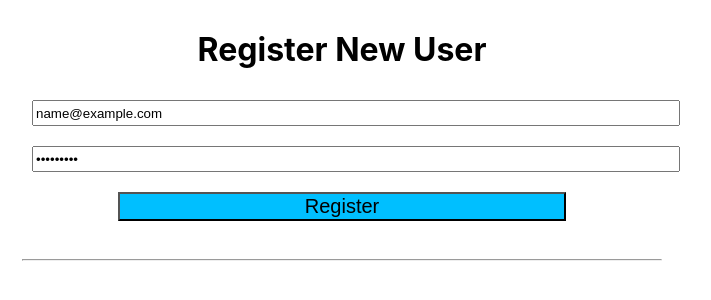
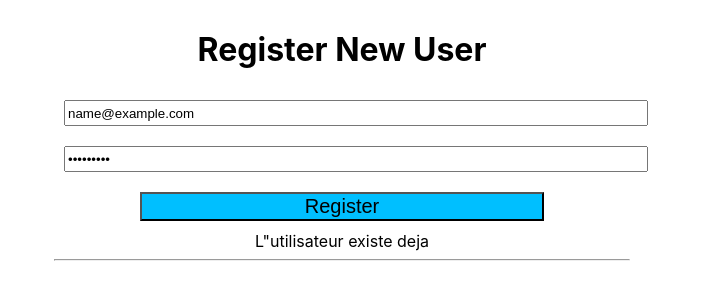
Before and after one commit to vale75020/book-store, a React (Create React App) app in the folder client/: page /register in a window 1280 px wide. Both pictures are taken after typing "name@example.com", "Sample123" into the empty fields and a click on the button "Register". Shown: the top 300 px of the page, without its empty margins (298-1009 px from the left). Built offline with nearby package versions, Linux system fonts and the light colour scheme; no server answers.

Commit message:
navbar component

```diff
--- a/client/src/App.css
+++ b/client/src/App.css
@@ -1,7 +1,9 @@
-.App {
+.App, .container {
   display: flex;
   flex-wrap: wrap;
-  justify-content: space-between
+  justify-content: space-between;
+  width: 90%;
+  margin: 0 auto;
 }
 
 
@@ -28,3 +30,9 @@
 .wrapper {
   width: 100%;
 }
+
+.navbar {
+  height: 200px;
+  width: 100%;
+  background-color: "black";
+}
--- a/client/src/App.js
+++ b/client/src/App.js
@@ -2,6 +2,7 @@ import React from 'react';
 import Books from './components/Books';
 import Login from './components/Login';
 import Register from './components/Register'
+//import Navbar from './components/Navbar'
 
 import { BrowserRouter as Router, Route } from "react-router-dom";
 
@@ -9,15 +10,16 @@ import './App.css';
 
 function App() {
   return (
+    <div>
+    {/* <Navbar /> */}
     <Router>
-
     <div className="App">
       <Route exact path="/" component={Books} />
       <Route  path="/login" component={Login} />
       <Route  path="/register" component={Register} />
     </div>
-
     </Router>
+    </div>
   );
 }
 
--- a/client/src/components/Books.js
+++ b/client/src/components/Books.js
@@ -27,21 +27,27 @@ export default class Books extends Component {
 
     const bookList = this.state.books.map(book => {
       return (
-        <div
-          key={book.id}
-          style={{ padding: "20px"}}
-        >
-          <h1>Title: {book.title}</h1>
-          <h2>Author: {book.author}</h2>
+        <div key={book.id} style={{ padding: "20px", textAlign: "center" }}>
+          <h2>{book.title}</h2>
+          <h3>Author: {book.author}</h3>
           <img
             src={book.imageUrl}
-            style={{ width: "300px", heigth: "400px" }}
+            style={{ width: "225px", heigth: "300px" }}
             alt="book-img"
           />
           <p>Price: </p>
         </div>
       );
     });
-    return <div>{bookList}</div>;
+    return (
+      <div>
+        <h1
+          style={{ textAlign: "center", padding: "20px", color: "deepskyblue" }}
+        >
+          Welcome to my BookStore
+        </h1>
+        <div className="container">{bookList}</div>
+      </div>
+    );
   }
 }
--- /dev/null
+++ b/client/src/components/Navbar.js
@@ -0,0 +1,14 @@
+import React from 'react';
+
+
+const Navbar = () => {
+    return (
+
+        <div className="navbar">
+
+        </div>
+
+    );
+};
+
+export default Navbar;
--- a/client/src/components/Register.js
+++ b/client/src/components/Register.js
@@ -72,7 +72,7 @@ class Register extends Component {
               </button>
 
               {this.state.userCreate ? (
-                <div style={{ color: "white" }}>{`L'utilisateur ${
+                <div style={{ color: "black" }}>{`L'utilisateur ${
                   this.state.userCreate
                 } a été crée`}</div>
               ) : (
@@ -80,7 +80,7 @@ class Register extends Component {
               )}
 
               {this.state.err ? (
-                <div style={{ color: "white" }}>{this.state.err}</div>
+                <div style={{ color: "black" }}>{this.state.err}</div>
               ) : (
                 ""
               )}
```
